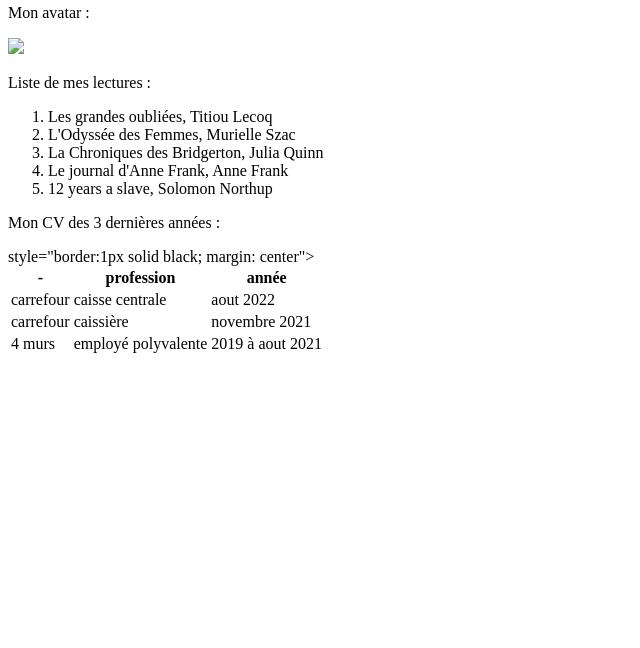
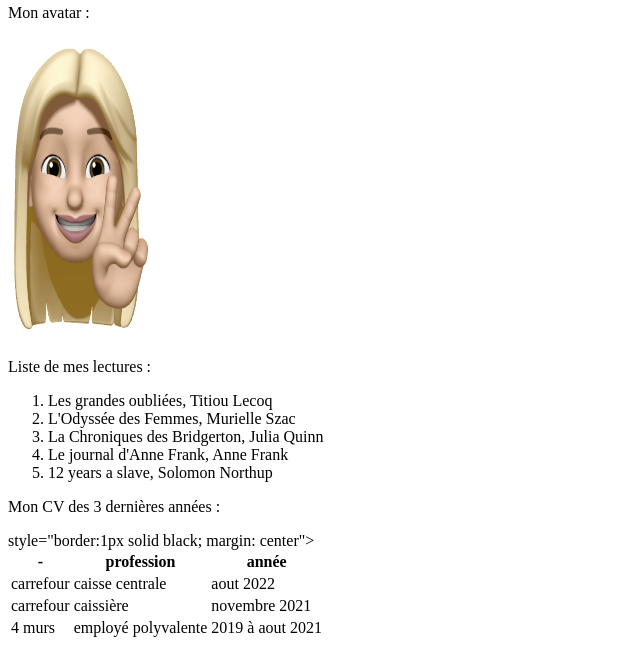
Before and after one commit to cassandreee/proghn, a plain HTML site: page index (1).html in a window 1280 px wide. Shown: the part 529-1177 px from the top of the page, without its empty margins (0-640 px from the left). Before the commit the page ends 893 px from the top, so only its background shows below. Drawn offline with Linux system fonts and the light colour scheme.

Commit message:
Update index (1).html

```diff
--- a/index (1).html
+++ b/index (1).html
@@ -20,7 +20,7 @@
 
         <div id="aboutme">
         <p>Mon avatar :</p>
-        <img src="assets/img/"C:\Users\cassa\OneDrive\Bureau\Assets\img\Avatar.png"/>
+        <img src="assets/img/Avatar.png" style="width:150px;height:300px"/>
         <p>Liste de mes lectures :</p>
         <ol>
         <li>Les grandes oubliées, Titiou Lecoq</li>
```
